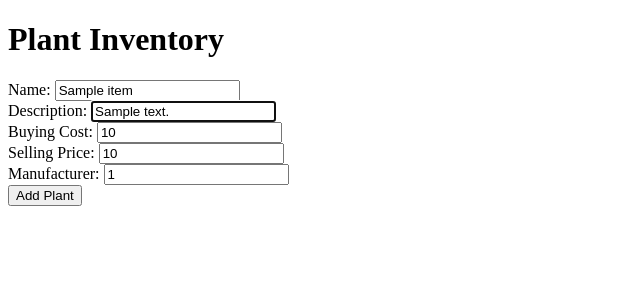
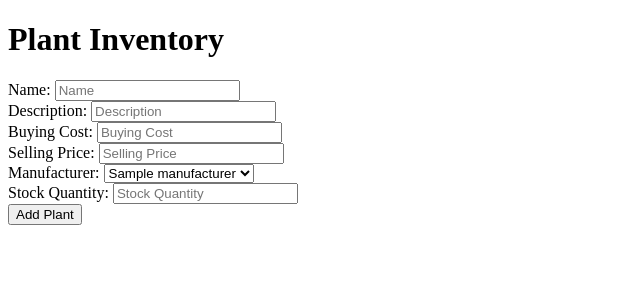
Before and after one commit to sofiaIG/Shop_Inventory, a Flask app: template templates/inventory/new.html in a window 1280 px wide. Shown: the top 300 px of the page, without its empty margins (0-640 px from the left). Run offline with Flask 2, Linux system fonts and the light colour scheme; the template is opened without the code that fills it: most values are stand-ins (such as "Sample title", 1, 10 or a date in 2020).

Commit message:
working on creating plant. Need to fix my manufacturer template as well as the controller.

```diff
--- a/console.py
+++ b/console.py
@@ -8,8 +8,7 @@ plant_repository.delete_all()
 manufacturer_repository.delete_all()
 manufacturer = Manufacturer('Plants Limited')
 manufacturer_repository.save(manufacturer)
-plant = Plant("Wallace", "Monkey face plant; Monkey plant; Mini Swiss cheese plant",
-        2.55, 5, manufacturer, 2)
+plant = Plant("Wallace", "Monkey face plant; Monkey plant; Mini Swiss cheese plant", 2.55, 5, manufacturer, 2)
 plant_repository.save(plant)
 
 
--- a/repositories/manufacturer_repository.py
+++ b/repositories/manufacturer_repository.py
@@ -22,13 +22,15 @@ def select_all():
 
 
 def select(id):
-    plant = None
+    manufacturer = None
     sql = "SELECT * FROM manufacturers WHERE id = %s"
     values = [id]
     result = run_sql(sql, values)[0]
     if result is not None:
         manufacturer = Manufacturer(result['name'])
     return manufacturer
+
+
 
 def delete(id):
     sql = "DELETE FROM manufacturers WHERE id = %s"
--- a/repositories/plant_repository.py
+++ b/repositories/plant_repository.py
@@ -5,11 +5,10 @@ from models.plant import Plant
 
 def save(plant):
     sql = "INSERT INTO plants (name, description,  buying_cost,\
-    selling_price, manufacturer_id, stock_quantity,) VALUES (%s, %s, %s, %s, %s, %s) RETURNING *"
+    selling_price, manufacturer_id, stock_quantity) VALUES (%s, %s, %s, %s, %s, %s) RETURNING *"
     values = [plant.name, plant.description, plant.buying_cost,\
         plant.selling_price, plant.manufacturer.id, plant.stock_quantity]
     results = run_sql(sql, values)
-    print(results)
     id = results[0]['id']
     plant.id = id
     return plant
--- a/templates/inventory/new.html
+++ b/templates/inventory/new.html
@@ -2,29 +2,39 @@
 {% block content %}
 
 
- <form action="/inventory/{{item.id}}" method="post">
+ <form action="/inventory" method="post">
     <div>
         <label for="name">Name:</label>
-        <input type="text" id="name" name="name" value="{{item.name}}" required>
+        <input type="text" id="name" name="name"placeholder="Name">
     </div>
 
     <div>
         <label for="description">Description:</label>
-        <input type="text" id="description" name="description" value="{{item.description}}" required autofocus>
+        <input type="text" id="description" name="description" placeholder="Description" >
     </div>
 
     <div>
           <label for="buying_cost">Buying Cost:</label>
-          <input type="text" id="buying_cost" name="buying_cost" value="{{item.buying_cost}}" required autofocus>
+          <input type="text" id="buying_cost" name="buying_cost" placeholder="Buying Cost">
     </div>
 
     <div>
         <label for="selling_price">Selling Price:</label>
-        <input type="text" id="selling_price" name="selling_price" value="{{item.selling_price}}" required autofocus>
+        <input type="text" id="selling_price" name="selling_price" placeholder="Selling Price">
+    </div>
+
+
+    <div>
+    <label for="manufacturer_id">Manufacturer:</label>
+    <select id="manufacturer_id" name="manufacturer_id">
+        {% for manufacturer in all_manufacturers %}
+        <option value="{{ manufacturer.id }}">{{ manufacturer.name }}</option>
+        {% endfor %}
+    </select>
     </div>
     <div>
-        <label for="manufacturer_id">Manufacturer:</label>
-        <input type="text" id="manufacturer_id" name="manufacturer_id" value="{{item.manufacturer_id}}" required autofocus>
+        <label for="stock_quantity">Stock Quantity:</label>
+        <input type="text" id="stock_quantity" name="stock_quantity"  placeholder="Stock Quantity">
     </div>
     </div>
     <button type="submit">Add Plant</button>
```
Also changed, not shown: controllers/manufacturer_controller.py (deleted, +0 -56 lines), controllers/plant_controller.py (+30 -25 lines), templates/inventory/index.html (+8 -0 lines).
